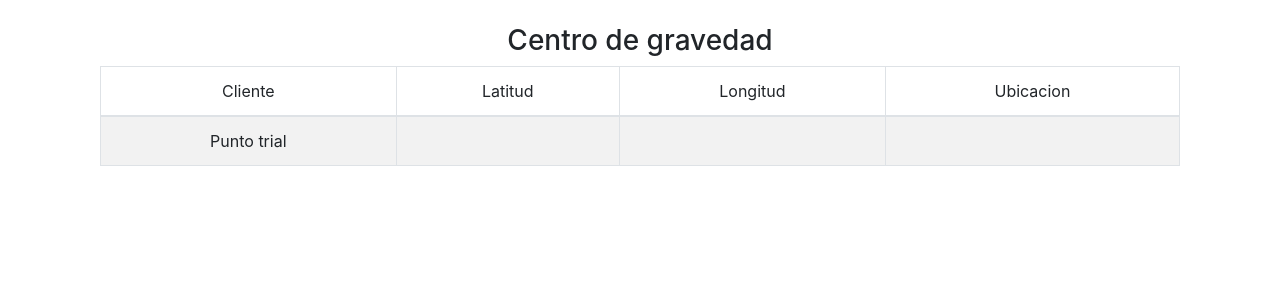
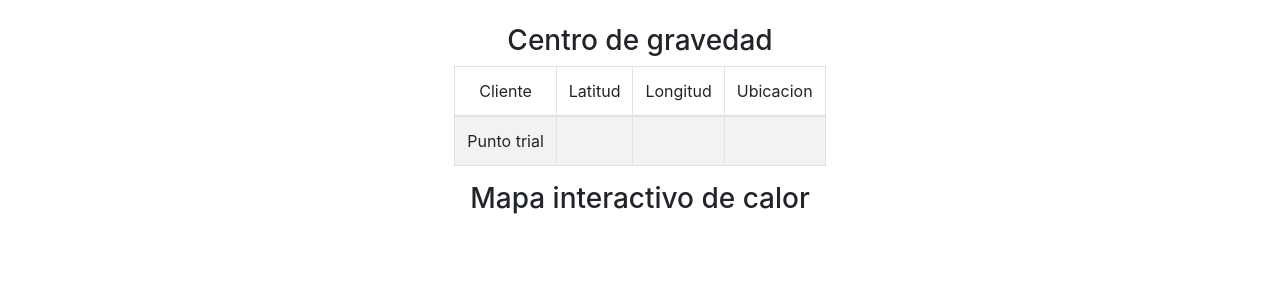
Before and after one commit to Arturo-daza/Ubicacion_plantas, a Flask app: template templates/centroide.html in a window 1280 px wide. Shown: the part 26-326 px from the top of the page. Run offline with Flask 2, Linux system fonts and the light colour scheme; the template is opened without the code that fills it, so the values that code supplies are empty; some libraries are stand-ins or nearby versions.

Commit message:
renderizado del mapa correctamente

```diff
--- a/main.py
+++ b/main.py
@@ -131,9 +131,12 @@ def delete_student(id):
 @app.route('/calcular', methods = ['POST','GET'])
 def calcular():
     centro_gravedad, localizacion, mapa = metodo_centroide_con_mapa(consulta())
-    print(centro_gravedad)
+    # set the iframe width and height
+    mapa.get_root().width = "800px"
+    mapa.get_root().height = "600px"
+    iframe = mapa.get_root()._repr_html_()
 
 
-    return render_template('centroide.html', centro_gravedad = centro_gravedad, localizacion = localizacion, mapa = mapa)
+    return render_template('centroide.html', centro_gravedad = centro_gravedad, localizacion = localizacion, iframe = iframe)
 if __name__ == "__main__":
     app.run(debug=True, port = 8500)
--- a/templates/centroide.html
+++ b/templates/centroide.html
@@ -1,9 +1,9 @@
 {% extends "layout.html" %}
 {% block body %}
-<div class="container" style="display: flex; flex-direction: column; text-align: center;">
-    <div style="flex-direction: column;" class="row" >
+<div class="container" style="display: flex; flex-direction: column; text-align: center; align-items: center">
+    <divclass="row" >
         <h3>Centro de gravedad</h3>
-    </div>
+    </divclass=>
     <div class="">
         {% with messages = get_flashed_messages() %}
         {% if messages %}
@@ -36,7 +36,9 @@
             </table>
         </div>
     </div>
-    {{ mapa }}
+    <h3>Mapa interactivo de calor</h3>
+
+        {{ iframe|safe }}
 
 </div>
 
```
